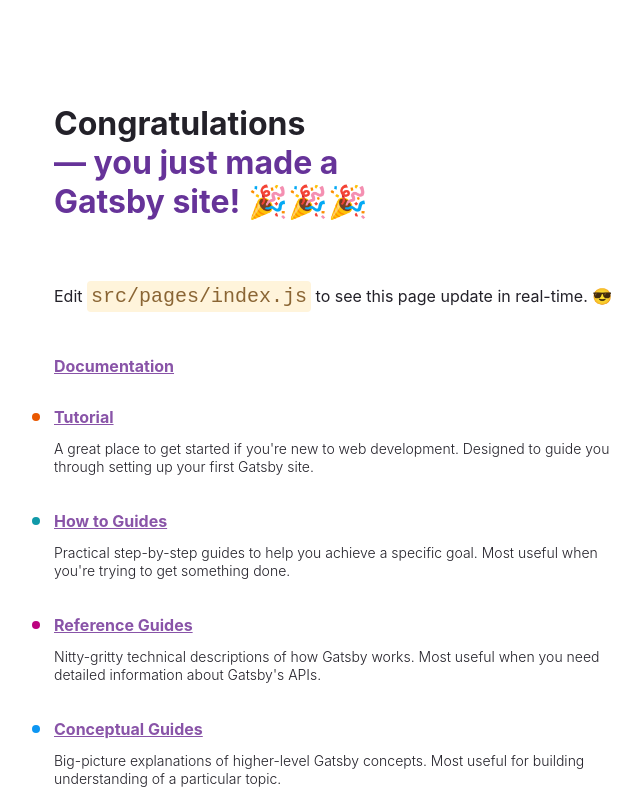
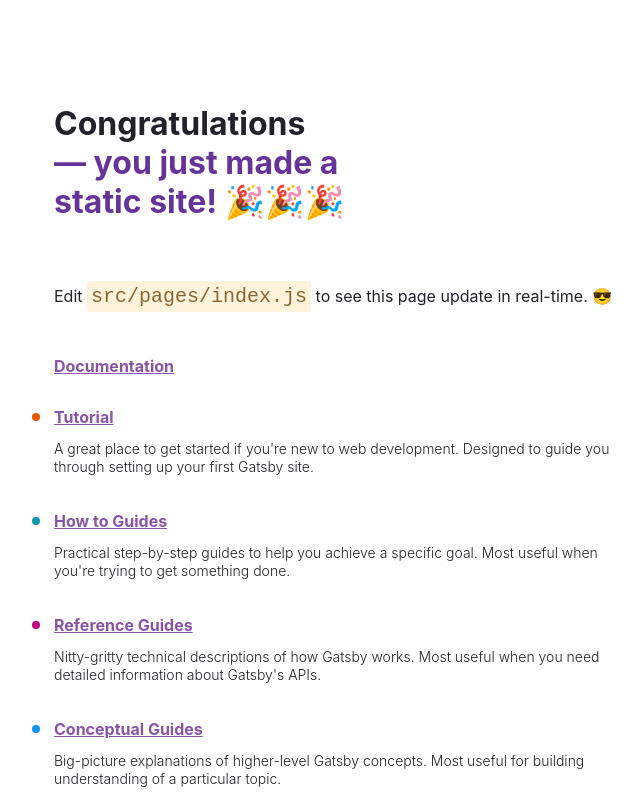
Before and after one commit to nwwells/nwwells.github.io, a Gatsby site: page / in a window 1280 px wide. Shown: the top 800 px of the page, without its empty margins (50-692 px from the left). Built offline with nearby package versions, Linux system fonts and the light colour scheme; Gatsby itself is replaced by a stand-in of ours.

Commit message:
testing deployment workflow

```diff
--- a/package.json
+++ b/package.json
@@ -12,7 +12,8 @@
     "start": "gatsby develop",
     "build": "gatsby build",
     "serve": "gatsby serve",
-    "clean": "gatsby clean"
+    "clean": "gatsby clean",
+    "deploy": "gatsby build && gh-pages --dist public --branch dev-deploy"
   },
   "dependencies": {
     "gatsby": "^5.6.0",
--- a/src/pages/index.js
+++ b/src/pages/index.js
@@ -129,7 +129,7 @@
       <h1 style={headingStyles}>
         Congratulations
         <br />
-        <span style={headingAccentStyles}>— you just made a Gatsby site! 🎉🎉🎉</span>
+        <span style={headingAccentStyles}>— you just made a static site! 🎉🎉🎉</span>
       </h1>
       <p style={paragraphStyles}>
         Edit <code style={codeStyles}>src/pages/index.js</code> to see this page
```
